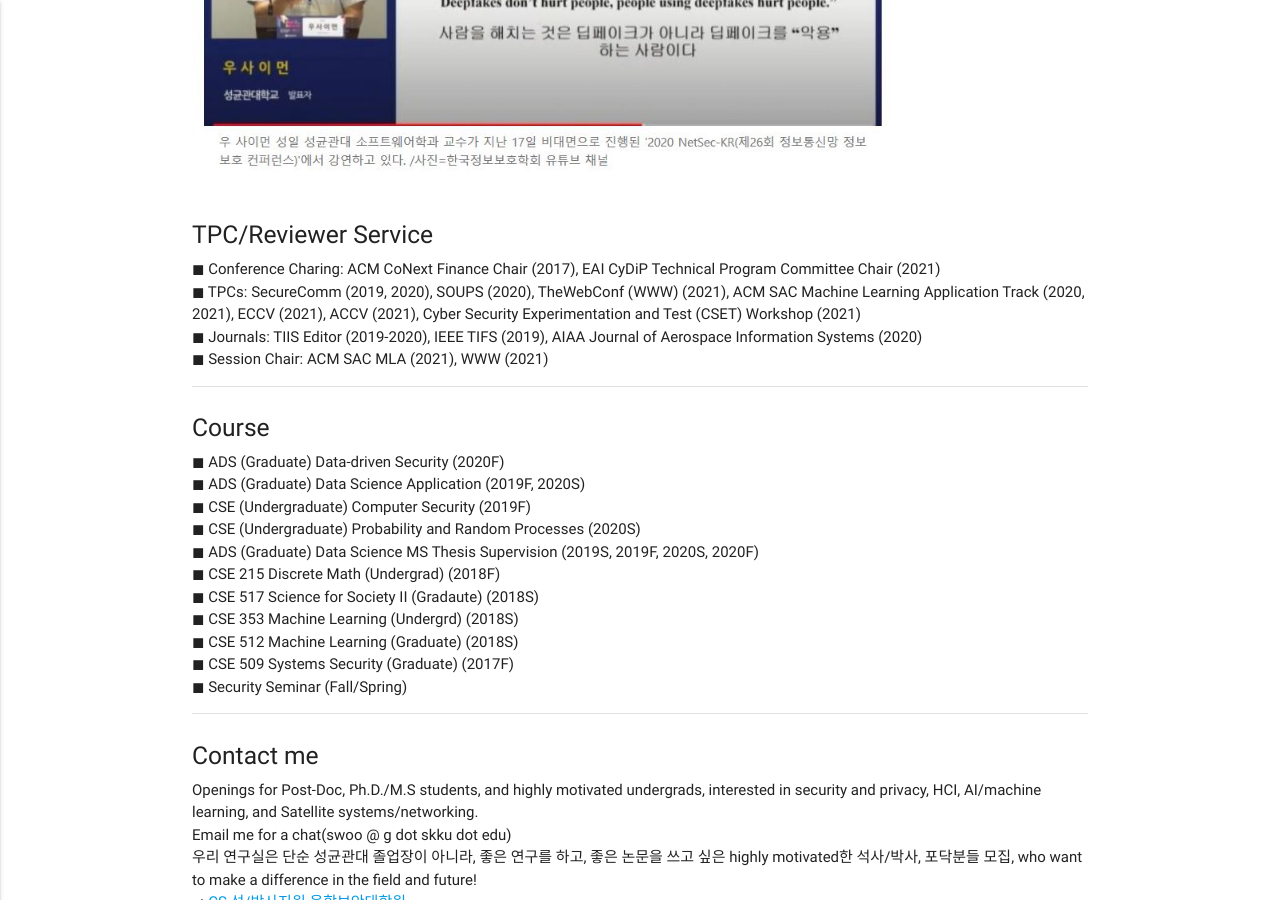
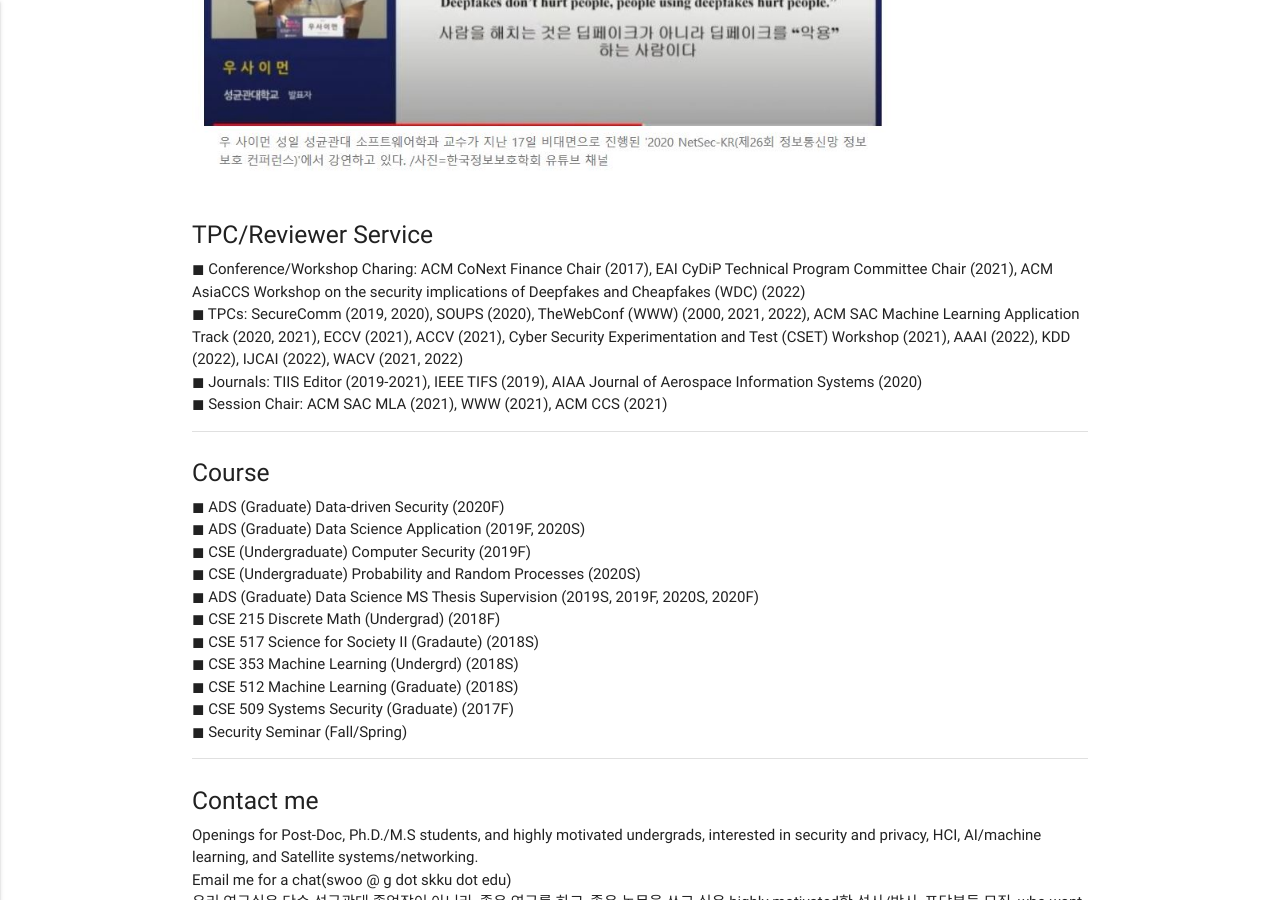
Before and after one commit to Yurim990507/DASH-Lab.github.io, a Jekyll site: the page built from About.md, in a window 1280 px wide and 900 px high, scrolled down 1108 px. Built offline with Jekyll 4.4.1, drawn with Linux system fonts in a browser that asks for light colours.

Commit message:
Update About.md

```diff
--- a/About.md
+++ b/About.md
@@ -47,10 +47,10 @@ permalink: /About/
 </div>
 <div class="section">
     <h5>TPC/Reviewer Service</h5>
-          ◼ Conference Charing: ACM CoNext Finance Chair (2017),  EAI CyDiP Technical Program Committee Chair (2021)<br>
-          ◼ TPCs: SecureComm (2019, 2020), SOUPS (2020), TheWebConf (WWW) (2021), ACM SAC Machine Learning Application Track (2020, 2021), ECCV (2021), ACCV (2021), Cyber Security Experimentation and Test (CSET) Workshop (2021)<br>
-          ◼ Journals: TIIS Editor (2019-2020), IEEE TIFS (2019), AIAA Journal of Aerospace Information Systems (2020)<br>
-          ◼ Session Chair: ACM SAC MLA (2021), WWW (2021)<br>
+          ◼ Conference/Workshop Charing: ACM CoNext Finance Chair (2017),  EAI CyDiP Technical Program Committee Chair (2021), ACM AsiaCCS Workshop on the security implications of Deepfakes and Cheapfakes (WDC) (2022)<br>
+          ◼ TPCs: SecureComm (2019, 2020), SOUPS (2020), TheWebConf (WWW) (2000, 2021, 2022), ACM SAC Machine Learning Application Track (2020, 2021), ECCV (2021), ACCV (2021), Cyber Security Experimentation and Test (CSET) Workshop (2021), AAAI (2022), KDD (2022), IJCAI (2022), WACV (2021, 2022) <br>
+          ◼ Journals: TIIS Editor (2019-2021), IEEE TIFS (2019), AIAA Journal of Aerospace Information Systems (2020)<br>
+          ◼ Session Chair: ACM SAC MLA (2021), WWW (2021), ACM CCS (2021)<br>
 
 </div>
 <div class="divider"></div>
```
